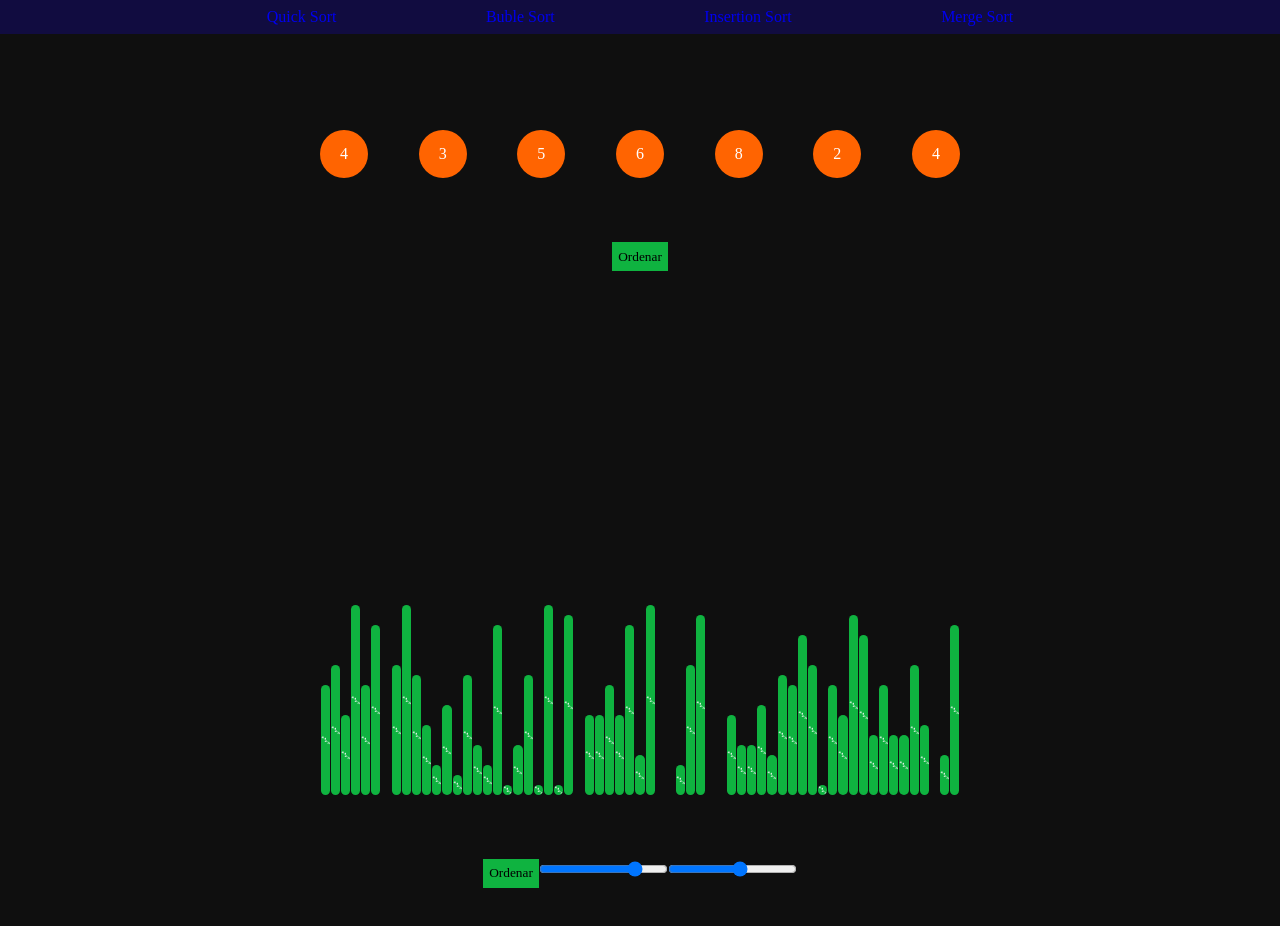
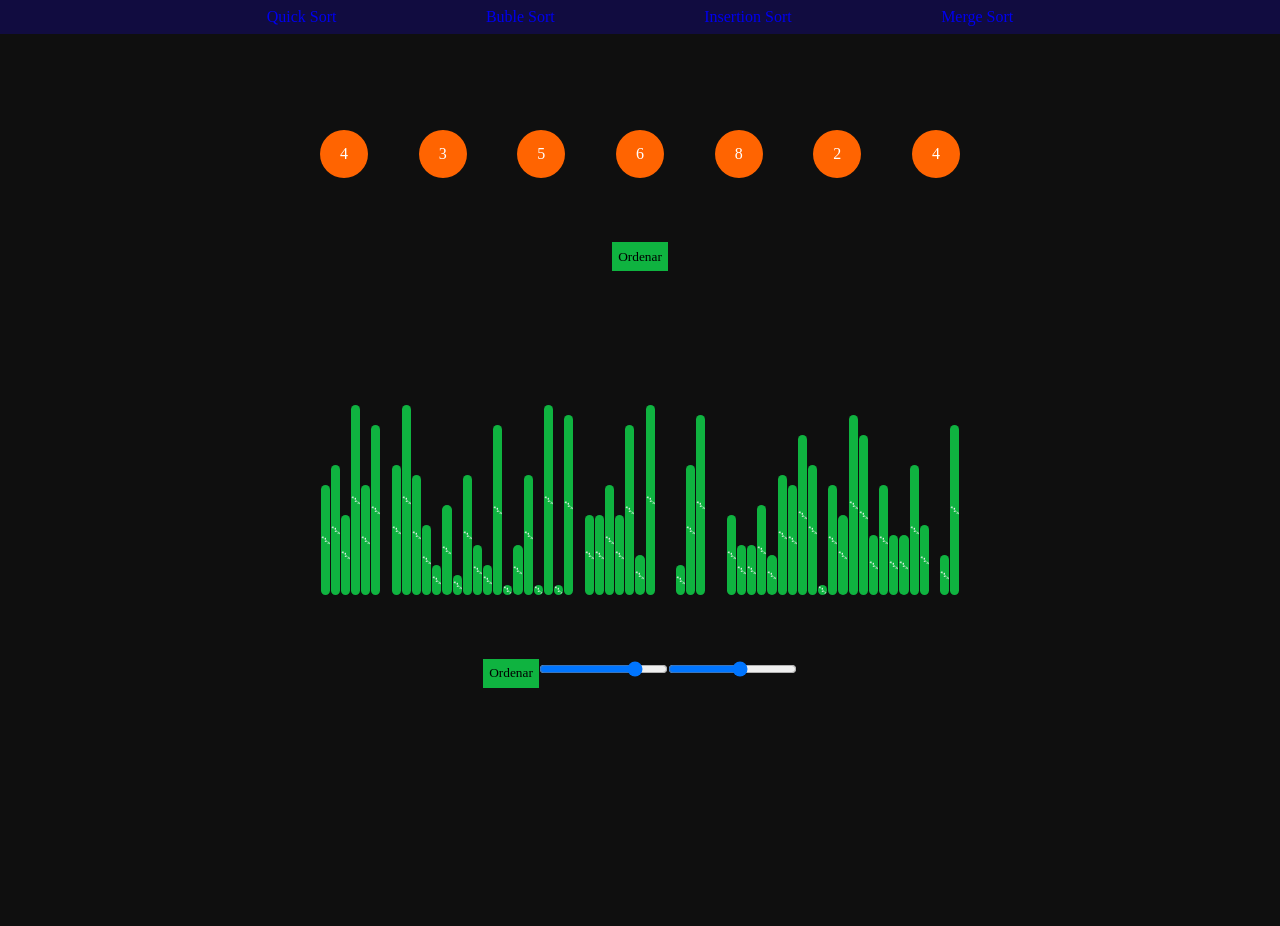
Before and after one commit to AlejoTabraj/algo-visualizador, a React (Create React App) app: page /insertsort in a window 1280 px wide. Shown: the top 926 px of the page. After the commit the page ends 851 px from the top, so only its background shows below. Built offline with nearby package versions, Linux system fonts and the light colour scheme; a web font is replaced by a local one.

Commit message:
insertionSort styles changed

```diff
--- a/src/components/Algos/insertSort/InsertSort.js
+++ b/src/components/Algos/insertSort/InsertSort.js
@@ -41,7 +41,7 @@ export const InsertionSort = () => {
 
   return (
     <>
-      <div className="cubes m-top">
+      <div className="cubes">
         {arr.length &&
           arr.map((element, i) => (
             <GiBranchArrow
--- a/src/components/Algos/insertSort/InsertionSortCircle.js
+++ b/src/components/Algos/insertSort/InsertionSortCircle.js
@@ -36,9 +36,7 @@ export const InsertionSortCircle = () => {
             arr.map((element, i) => (
               <div
                 key={i + 'lol'}
-                className={`${i == index ? 'select' : null} ${
-                  i == index + 1 ? 'select2' : null
-                } cube`}
+                className={`${i == index ? 'select2' : null}  cube`}
               >
                 {element}
               </div>
```
